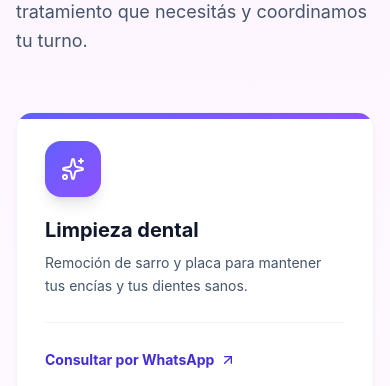
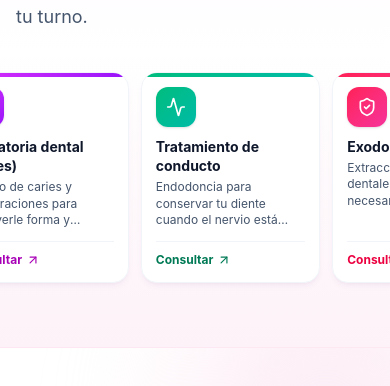
Before and after one commit to LuisLazaro12319/odonto-z, a React (Vite) app: page / in a window 390 px wide. Shown: the part 1065-1451 px from the top of the page. Built offline with nearby package versions, Linux system fonts and the light colour scheme.

Commit message:
Tratamientos en celular: cinta de tarjetas que avanza sola, se pausa al tocarla y se arrastra con el dedo
Co-Authored-By: Claude Sonnet 5.5 <noreply@anthropic.com>

```diff
--- a/src/components/ServicesSection.tsx
+++ b/src/components/ServicesSection.tsx
@@ -1,4 +1,4 @@
-import React from 'react';
+import React, { useEffect, useRef } from 'react';
 import {
   Activity,
   Anchor,
@@ -71,14 +71,113 @@ const ESTILOS: Record<DentalService['icon'], { icon: React.ReactNode; badge: str
   },
 };
 
+/** Velocidad de la cinta en celular (píxeles por segundo). */
+const VELOCIDAD_CINTA = 38;
+
+/**
+ * Cinta de tratamientos para celular: una sola fila que avanza sola y se puede arrastrar con el dedo.
+ * Se pausa al tocarla y retoma sola. La lista va duplicada para que el recorrido no tenga corte.
+ */
+const CintaServicios: React.FC = () => {
+  const pista = useRef<HTMLDivElement>(null);
+  const pausada = useRef(false);
+  const temporizador = useRef<number | undefined>(undefined);
+
+  useEffect(() => {
+    const el = pista.current;
+    if (!el) return;
+    if (window.matchMedia('(prefers-reduced-motion: reduce)').matches) return;
+
+    let cuadro = 0;
+    let ultimo = performance.now();
+    let pos = el.scrollLeft;
+
+    const avanzar = (ahora: number) => {
+      const dt = Math.min(ahora - ultimo, 100);
+      ultimo = ahora;
+      // Si la persona la movió con el dedo, seguimos desde donde la dejó.
+      if (Math.abs(el.scrollLeft - pos) > 1.5) pos = el.scrollLeft;
+      if (!pausada.current && el.scrollWidth > el.clientWidth) {
+        pos += (VELOCIDAD_CINTA * dt) / 1000;
+        const mitad = el.scrollWidth / 2;
+        if (pos >= mitad) pos -= mitad;
+        el.scrollLeft = pos;
+      }
+      cuadro = requestAnimationFrame(avanzar);
+    };
+    cuadro = requestAnimationFrame(avanzar);
+    return () => {
+      cancelAnimationFrame(cuadro);
+      window.clearTimeout(temporizador.current);
+    };
+  }, []);
+
+  const pausar = () => {
+    window.clearTimeout(temporizador.current);
+    pausada.current = true;
+  };
+  const retomar = (espera = 1500) => {
+    window.clearTimeout(temporizador.current);
+    temporizador.current = window.setTimeout(() => {
+      pausada.current = false;
+    }, espera);
+  };
+
+  return (
+    <div
+      ref={pista}
+      onTouchStart={pausar}
+      onTouchEnd={() => retomar()}
+      onTouchCancel={() => retomar()}
+      onMouseEnter={pausar}
+      onMouseLeave={() => retomar(300)}
+      className="no-scrollbar flex gap-3 overflow-x-auto px-4 py-2"
+      aria-label="Tratamientos"
+    >
+      {[...SERVICES, ...SERVICES].map((service, i) => {
+        const e = ESTILOS[service.icon];
+        const copia = i >= SERVICES.length;
+        return (
+          <div
+            key={`${service.id}-${i}`}
+            aria-hidden={copia || undefined}
+            className="relative shrink-0 w-[46vw] min-w-[158px] max-w-[210px] bg-white rounded-2xl border border-slate-100 p-3.5 flex flex-col justify-between shadow-md shadow-purple-900/5 overflow-hidden"
+          >
+            <div className={`absolute inset-x-0 top-0 h-1 bg-gradient-to-r ${e.barra}`} />
+            <div>
+              <div
+                className={`w-10 h-10 rounded-xl bg-gradient-to-br ${e.badge} flex items-center justify-center shadow mb-2.5 [&>svg]:w-5 [&>svg]:h-5`}
+              >
+                {e.icon}
+              </div>
+              <h3 className="text-sm font-bold text-slate-900 leading-snug mb-1 line-clamp-2">{service.name}</h3>
+              <p className="text-xs text-slate-600 leading-snug line-clamp-3">{service.description}</p>
+            </div>
+            <a
+              href={whatsappUrl(`Hola! Quisiera consultar por ${service.name} en ${CLINIC.name}.`)}
+              target="_blank"
+              rel="noopener noreferrer"
+              tabIndex={copia ? -1 : undefined}
+              className={`mt-3 pt-2.5 border-t border-slate-100 inline-flex items-center gap-1 text-xs font-bold ${e.link}`}
+            >
+              <span>Consultar</span>
+              <ArrowUpRight className="w-3.5 h-3.5" />
+            </a>
+          </div>
+        );
+      })}
+    </div>
+  );
+};
+
 export const ServicesSection: React.FC = () => {
   return (
     <section
       id="tratamientos"
-      className="py-20 lg:py-24 bg-gradient-to-b from-fuchsia-50 via-white to-pink-50 border-b border-pink-100"
+      className="py-14 md:py-20 lg:py-24 bg-gradient-to-b from-fuchsia-50 via-white to-pink-50 border-b border-pink-100"
     >
       <div className="max-w-7xl mx-auto px-4 sm:px-6 lg:px-8">
-        <div className="max-w-3xl mb-14">
+        <div className="max-w-3xl mb-8 md:mb-14">
           <div className="inline-block px-3.5 py-1.5 rounded-full bg-pink-100 text-purple-800 text-xs font-bold uppercase tracking-wider mb-4">
             Tratamientos
           </div>
@@ -93,7 +192,13 @@ export const ServicesSection: React.FC = () => {
           </p>
         </div>
 
-        <div className="grid grid-cols-1 md:grid-cols-2 lg:grid-cols-3 gap-6">
+        {/* Celular: cinta que avanza sola y se arrastra con el dedo */}
+        <div className="md:hidden -mx-4">
+          <CintaServicios />
+        </div>
+
+        {/* Pantallas grandes: grilla de tarjetas */}
+        <div className="hidden md:grid grid-cols-2 lg:grid-cols-3 gap-6">
           {SERVICES.map((service) => {
             const e = ESTILOS[service.icon];
             return (
```
